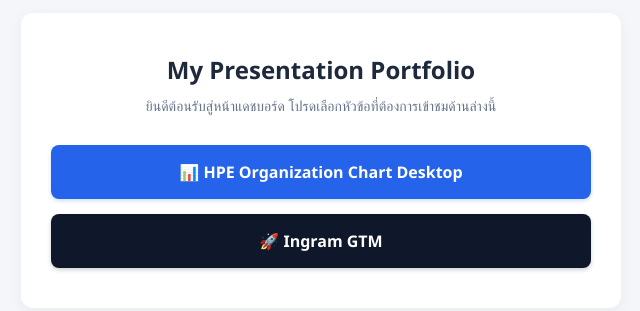
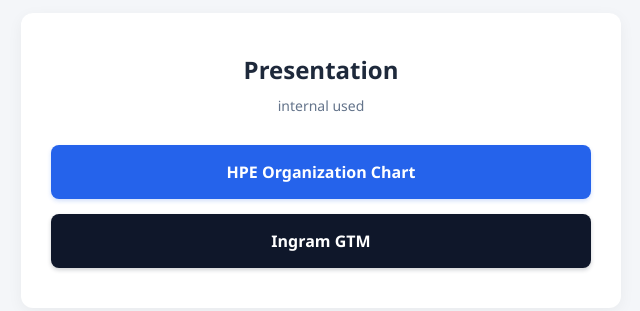
Before and after one commit to asawamanasak/BDM, a plain HTML site: page index.html in a window 1280 px wide. Shown: the part 240-551 px from the top of the page, without its empty margins (319-959 px from the left). Drawn offline with Linux system fonts and the light colour scheme.

Commit message:
Update index.html

```diff
--- a/index.html
+++ b/index.html
@@ -75,18 +75,18 @@
 <body>
 
     <div class="container">
-        <h1>My Presentation Portfolio</h1>
-        <p>ยินดีต้อนรับสู่หน้าแดชบอร์ด โปรดเลือกหัวข้อที่ต้องการเข้าชมด้านล่างนี้</p>
+        <h1>Presentation</h1>
+        <p>internal used</p>
 
         <div class="button-list">
             <!-- ปุ่มกดไปยังสไลด์ตัวที่ 1 -->
             <a href="HPE%20Organization%20Chart%20Desktop.html" class="btn">
-                📊 HPE Organization Chart Desktop
+                HPE Organization Chart
             </a>
 
             <!-- ปุ่มกดไปยังสไลด์ตัวที่ 2 -->
             <a href="Ingram%20GTM.html" class="btn btn-secondary">
-                🚀 Ingram GTM
+                Ingram GTM
             </a>
         </div>
     </div>
```
